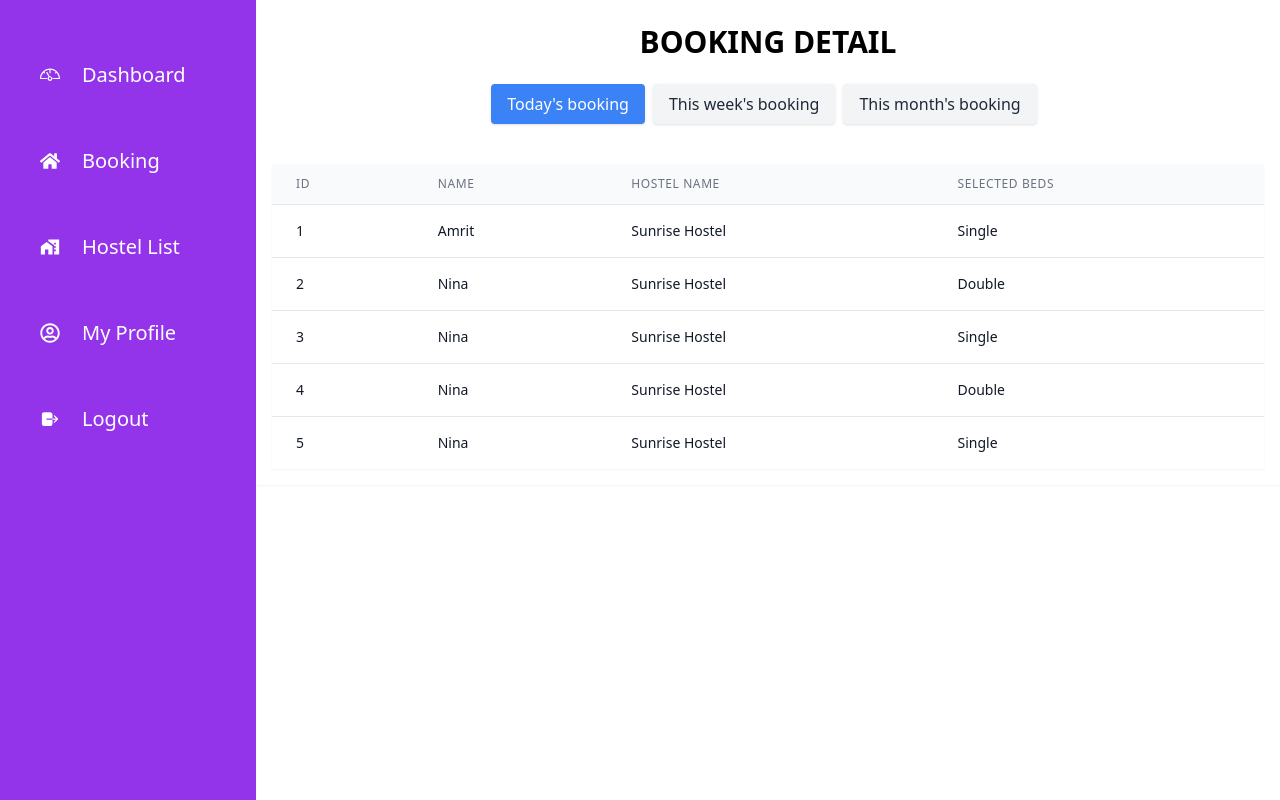
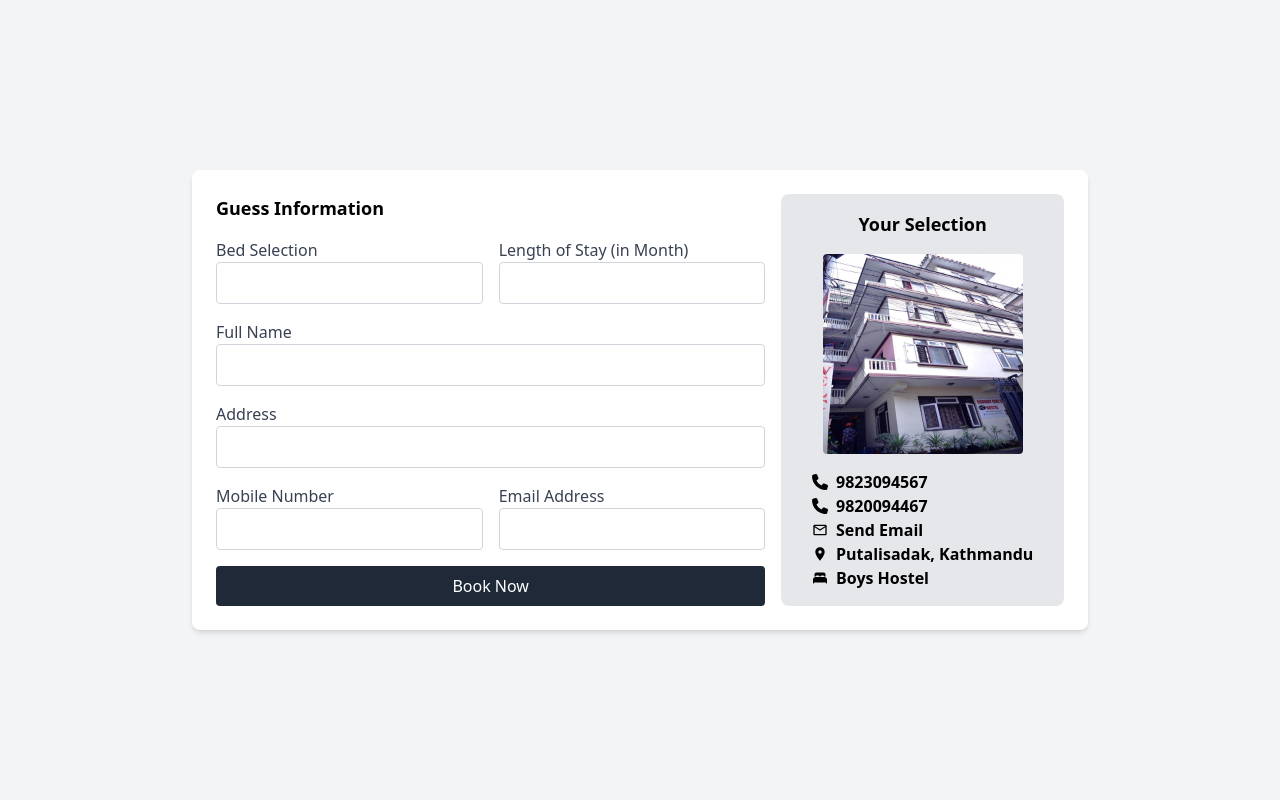
Before and after one commit to Nehaa222/hostelStay, a React (Vite) app: page /Booking in a window 1280 px wide. Built offline with nearby package versions, Linux system fonts and the light colour scheme.

Commit message:
Made Booknow dashboard

```diff
--- a/src/App.jsx
+++ b/src/App.jsx
@@ -6,26 +6,29 @@ import React from "react";
 // import Loginpage from "./pages/Loginpage";
 // import Signuppage from "./pages/Signuppage";
 // import Hostelpage from "./pages/Hostelpage";
-import { BrowserRouter, Routes, Route } from "react-router-dom";
-import AdminDashboard from "./components/AdminDashboard";
-import Booking from "./components/Booking";
+// import { BrowserRouter, Routes, Route } from "react-router-dom";
+// import AdminDashboard from "./components/AdminDashboard";
+// import Booking from "./components/Booking";
+import Booknow from "./components/Booknow";
 const App = () => {
   return (
-    <>
-      <BrowserRouter>
-        <Routes>
-          {/* <Route path="/" element={<Home />} />
-          <Route path="contact" element={<Contact />} /
+    // <>
+    //   <BrowserRouter>
+    //     <Routes>
+          /* <Route path="/" element={<Home />} />
+          <Route path="contact" element={<Contact />} />
           <Route path="about" element={<About />} />
           <Route path="login" element={<Loginpage />} />
           <Route path="signup" element={<Signuppage />} />
-          <Route path="hostel" element={<Hostelpage />} /> */}
-          {/* <Route path="*" element={<Pagenotfound />} />  */}
-          <Route path="/" element={< AdminDashboard />} />
-          <Route path="/Booking" element={<Booking />} />
-        </Routes>
-      </BrowserRouter>
-    </>
+          <Route path="hostel" element={<Hostelpage />} /> */
+          /* <Route path="*" element={<Pagenotfound />} />  */
+    //       <Route path="/" element={< AdminDashboard />} />
+    //       <Route path="/Booking" element={<Booking />} />
+    //     </Routes>
+    //   </BrowserRouter>
+    // </>
+
+    <Booknow/>
 
   );
 };
--- /dev/null
+++ b/src/components/Booknow.jsx
@@ -0,0 +1,62 @@
+import React from 'react';
+import image1 from "../images/girls4.jpeg";
+import { FaPhone } from "react-icons/fa6";
+import { MdOutlineEmail } from "react-icons/md";
+import { MdLocationOn } from "react-icons/md";
+import { IoBed } from "react-icons/io5";
+
+function App() {
+  return (
+    <div className="min-h-screen flex items-center justify-center bg-gray-100">
+      <div className="bg-white shadow-md rounded-lg p-6 max-w-4xl w-full flex">
+        <div className="flex-1">
+          <h2 className="text-lg font-semibold mb-4">Guess Information</h2>
+          <form className="space-y-4">
+            <div className="flex space-x-4">
+              <div className="flex-1">
+                <label className="block text-gray-700">Bed Selection</label>
+                <input type="text" className="w-full p-2 border border-gray-300 rounded" />
+              </div>
+              <div className="flex-1">
+                <label className="block text-gray-700">Length of Stay (in Month)</label>
+                <input type="text" className="w-full p-2 border border-gray-300 rounded" />
+              </div>
+            </div>
+            <div>
+              <label className="block text-gray-700">Full Name</label>
+              <input type="text" className="w-full p-2 border border-gray-300 rounded" />
+            </div>
+            <div>
+              <label className="block text-gray-700">Address</label>
+              <input type="text" className="w-full p-2 border border-gray-300 rounded" />
+            </div>
+            <div className="flex space-x-4">
+              <div className="flex-1">
+                <label className="block text-gray-700">Mobile Number</label>
+                <input type="text" className="w-full p-2 border border-gray-300 rounded" />
+              </div>
+              <div className="flex-1">
+                <label className="block text-gray-700">Email Address</label>
+                <input type="email" className="w-full p-2 border border-gray-300 rounded" />
+              </div>
+            </div>
+            <button type="submit" className="w-full p-2 bg-gray-800 text-white rounded">Book Now</button>
+          </form>
+        </div>
+        <div className="w-1/3 bg-gray-200 p-4 rounded-lg ml-4 flex flex-col items-center">
+          <h2 className="text-lg font-semibold mb-4">Your Selection</h2>
+          <img src={image1} alt="Selected Hostel" className="mb-4 rounded h-[200px] w-[200px]"/>
+          <div className="text-center">
+            <p className="font-semibold flex items-center"><FaPhone className="mr-2" /> 9823094567</p>
+            <p className="font-semibold flex items-center"><FaPhone className="mr-2" /> 9820094467</p>
+            <p className="font-semibold flex items-center"><MdOutlineEmail className="mr-2" /> Send Email</p>
+            <p className="font-semibold flex items-center"><MdLocationOn className="mr-2" /> Putalisadak, Kathmandu</p>
+            <p className="font-semibold flex items-center"><IoBed className="mr-2" /> Boys Hostel</p>
+          </div>
+        </div>
+      </div>
+    </div>
+  );
+}
+
+export default App;
```
